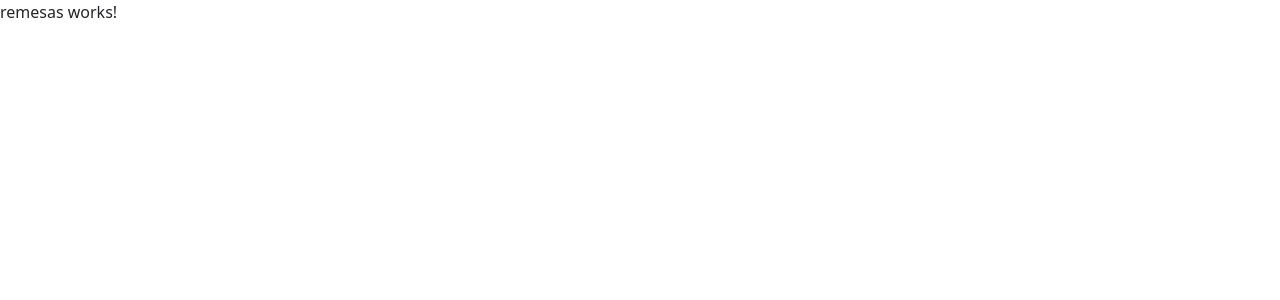
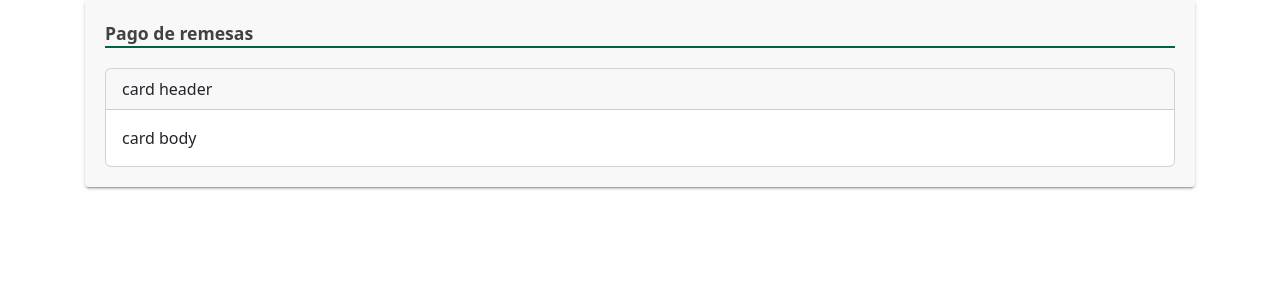
Before and after one commit to JJMPantoja/micpagoremesas, an Angular app: page / in a window 1280 px wide. Shown: the top 300 px of the page. Built offline with nearby package versions, Linux system fonts and the light colour scheme.

Commit message:
remesas workspace

```diff
--- a/src/app/components/remesas/remesas.component.html
+++ b/src/app/components/remesas/remesas.component.html
@@ -1 +1,16 @@
-<p>remesas works!</p>
+<div class="container">
+    <div class="paper">
+        <div class="titulo">
+           Pago de remesas
+        </div>
+        <div class="cuerpo card">
+            <div class="card-header">
+                card header
+            </div>
+            <div class="card-body">
+                card body
+            </div>
+        </div>
+    </div>
+
+</div>
--- a/src/app/components/remesas/remesas.component.scss
+++ b/src/app/components/remesas/remesas.component.scss
@@ -0,0 +1,32 @@
+@import "~bootstrap/dist/css/bootstrap.css";
+
+/* Contenedor estilos */
+.container {
+    width: 100%;
+    padding-right: 15px;
+    padding-left: 15px;
+    margin-right: auto;
+    margin-left: auto;
+}
+
+.paper {
+    background-color: #F8F8F8 !important;
+    padding: 20px 20px 20px 20px;
+    color: #424242;
+    -webkit-transition: box-shadow 300ms cubic-bezier(0.4, 0, 0.2, 1) 0ms;
+    transition: box-shadow 300ms cubic-bezier(0.4, 0, 0.2, 1) 0ms;
+    border-radius: 4px;
+    box-shadow: 0px 3px 1px -2px rgba(0, 0, 0, 0.2), 0px 2px 2px 0px rgba(0, 0, 0, 0.14), 0px 1px 5px 0px rgba(0, 0, 0, 0.12);
+    margin-bottom: 20px;
+
+}
+
+.titulo {
+    font-size: 1.1rem !important;
+    width: 100%;
+    border-bottom: 2px solid #006341;
+    margin-bottom: 20px !important;
+    font-weight: 900 !important;
+    font-family: var(--font-regular);
+}
+/* FIN Contenedor estilos */
```
Also changed, not shown: 1 other file (tests, documents, lock files or other folders).
